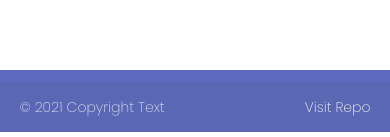
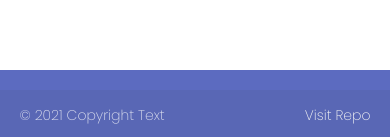
Before and after one commit to ampodo/movies, a React (Create React App) app: page / in a window 390 px wide. Shown: the part 704-841 px from the top of the page. Built offline with nearby package versions, Linux system fonts and the light colour scheme; no server answers.

Commit message:
Update index.css

```diff
--- a/src/index.css
+++ b/src/index.css
@@ -114,6 +114,18 @@ label {
 }
 
 
+@media only screen and (max-width: 600px) {
+
+  .page-footer {
+
+    padding-top: 20px;
+
+  }
+
+
+}
+
+
 
 @media only screen and (max-width: 375px)  {
 
```
